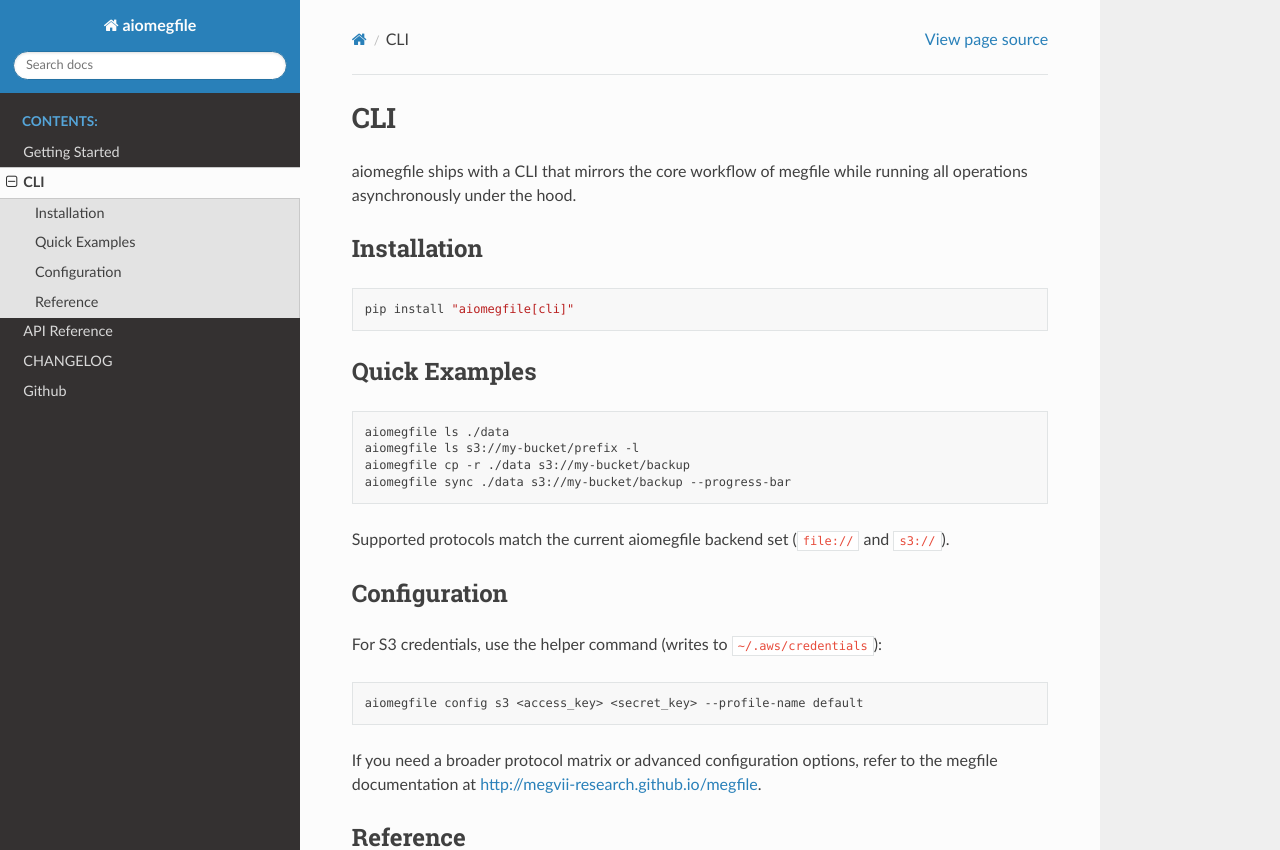
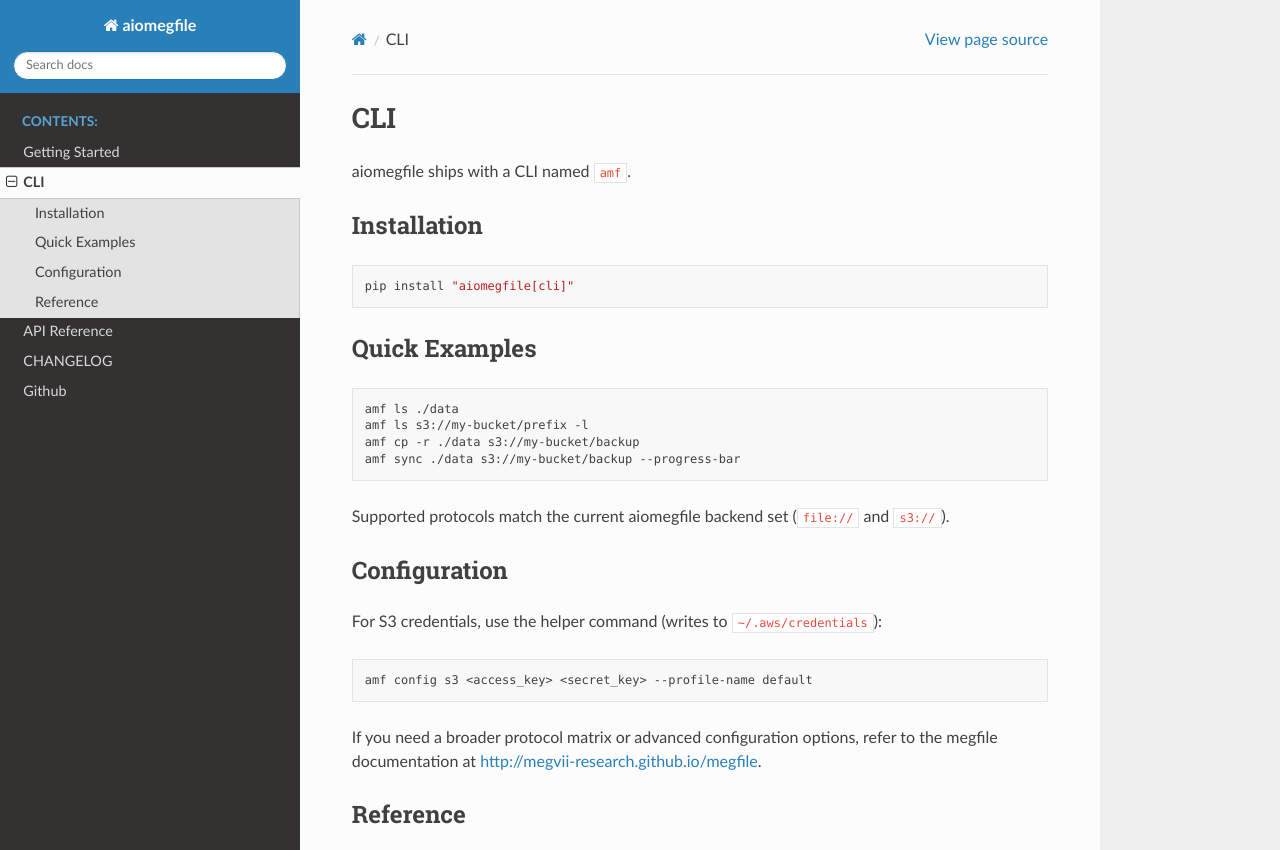
Before and after one commit to megvii-research/aiomegfile, a Sphinx documentation site: the page built from docs/cli.rst, in a window 1280 px wide and 1166 px high, cut to the strip 0-850 px from the top of the window. Built offline with Sphinx 7.4.7 and the Read the Docs theme 3.1.0, drawn with Linux system fonts in a browser that asks for light colours.

Commit message:
feat:support cli

```diff
--- a/docs/cli.rst
+++ b/docs/cli.rst
@@ -1,8 +1,7 @@
 CLI
 ===
 
-aiomegfile ships with a CLI that mirrors the core workflow of megfile while
-running all operations asynchronously under the hood.
+aiomegfile ships with a CLI named ``amf``.
 
 Installation
 ------------
@@ -16,10 +15,10 @@
 
 .. code-block:: bash
 
-   aiomegfile ls ./data
-   aiomegfile ls s3://my-bucket/prefix -l
-   aiomegfile cp -r ./data s3://my-bucket/backup
-   aiomegfile sync ./data s3://my-bucket/backup --progress-bar
+   amf ls ./data
+   amf ls s3://my-bucket/prefix -l
+   amf cp -r ./data s3://my-bucket/backup
+   amf sync ./data s3://my-bucket/backup --progress-bar
 
 Supported protocols match the current aiomegfile backend set (``file://`` and
 ``s3://``).
@@ -31,7 +30,7 @@
 
 .. code-block:: bash
 
-   aiomegfile config s3 <access_key> <secret_key> --profile-name default
+   amf config s3 <access_key> <secret_key> --profile-name default
 
 If you need a broader protocol matrix or advanced configuration options,
 refer to the megfile documentation at
@@ -41,5 +40,5 @@
 ---------
 
 .. click:: aiomegfile.cli:cli
-   :prog: aiomegfile
+   :prog: amf
    :nested: full
--- a/pyproject.toml
+++ b/pyproject.toml
@@ -72,7 +72,7 @@
 build-backend = "pdm.backend"
 
 [project.scripts]
-aiomegfile = "aiomegfile.cli:safe_cli"
+amf = "aiomegfile.cli:safe_cli"
 
 [project.urls]
 Homepage = "https://github.com/megvii-research/aiomegfile"
```
Also changed, not shown: README.md (+5 -5 lines), 1 other file.
